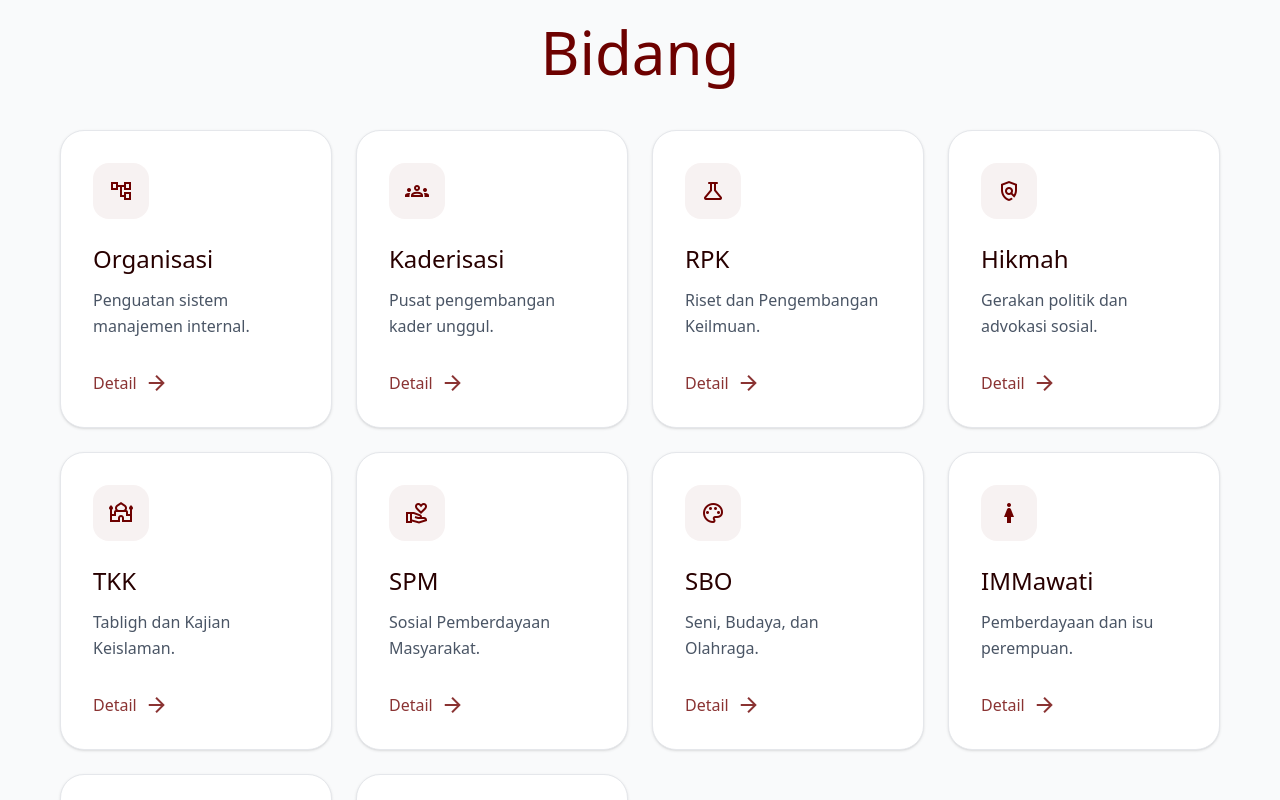
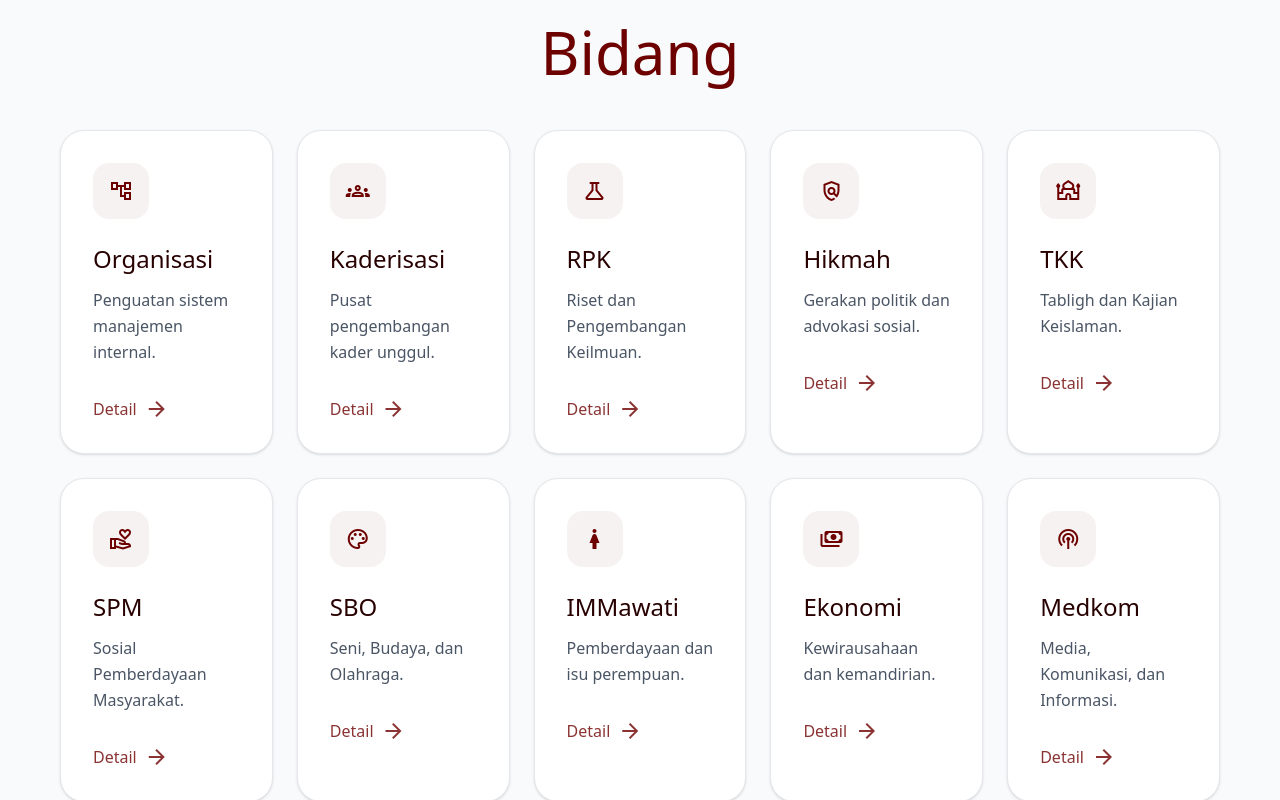
Before and after one commit to immfaiumy25/Imm-web, a Next.js app: page / in a window 1280 px wide. Shown: the part 3460-4260 px from the top of the page. Built offline with nearby package versions, Linux system fonts and the light colour scheme.

Commit message:
style(bidang): update grid layout to 5 columns on xl screens

```diff
--- a/src/app/page.tsx
+++ b/src/app/page.tsx
@@ -295,7 +295,7 @@ export default function Home() {
       <section id="bidang" className="w-full min-h-[70vh] bg-gray-50 text-[#280000] p-8 md:p-[60px] flex flex-col items-center justify-center">
         <h2 className="font-serif text-4xl md:text-6xl font-normal mb-12 text-[#6d0100]">Bidang</h2>
 
-        <div className="grid grid-cols-1 sm:grid-cols-2 lg:grid-cols-3 xl:grid-cols-4 gap-6 w-full max-w-[1450px]">
+        <div className="grid grid-cols-1 sm:grid-cols-2 md:grid-cols-3 lg:grid-cols-4 xl:grid-cols-5 gap-6 w-full max-w-[1450px]">
           {bidangData.map((bidang, i) => (
             <SpotlightCard key={i} className="p-8 flex flex-col justify-between group cursor-pointer h-full" spotlightColor="rgba(109, 1, 0, 0.1)">
               <div>
```
